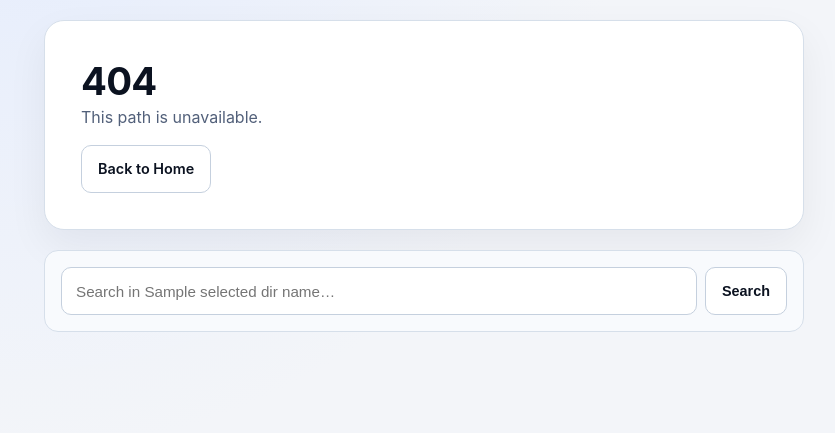
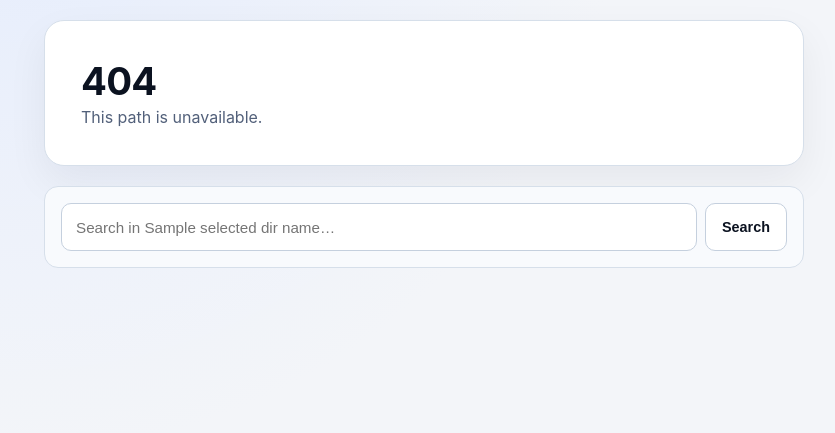
Before and after one commit to Lessica/iOS-Headers, a Flask app: template web/templates/not_found.html in a window 1280 px wide. Shown: the part 95-528 px from the top of the page, without its empty margins (216-1051 px from the left). Run offline with Flask 3, Linux system fonts and the light colour scheme; the template is opened without the code that fills it: most values are stand-ins (such as "Sample title", 1, 10 or a date in 2020).

Commit message:
remove back to home btn
Signed-off-by: Lessica <82flex@gmail.com>

```diff
--- a/web/templates/not_found.html
+++ b/web/templates/not_found.html
@@ -5,9 +5,6 @@
   <section class="panel hero-panel stack-4">
     <h1 class="title-xxl">404</h1>
     <p class="muted">This path is unavailable.</p>
-    <div class="meta-row">
-      <a class="btn" href="{{ url_for('search_page') }}">Back to Home</a>
-    </div>
   </section>
 
   <section class="panel-subtle stack-3">
```
